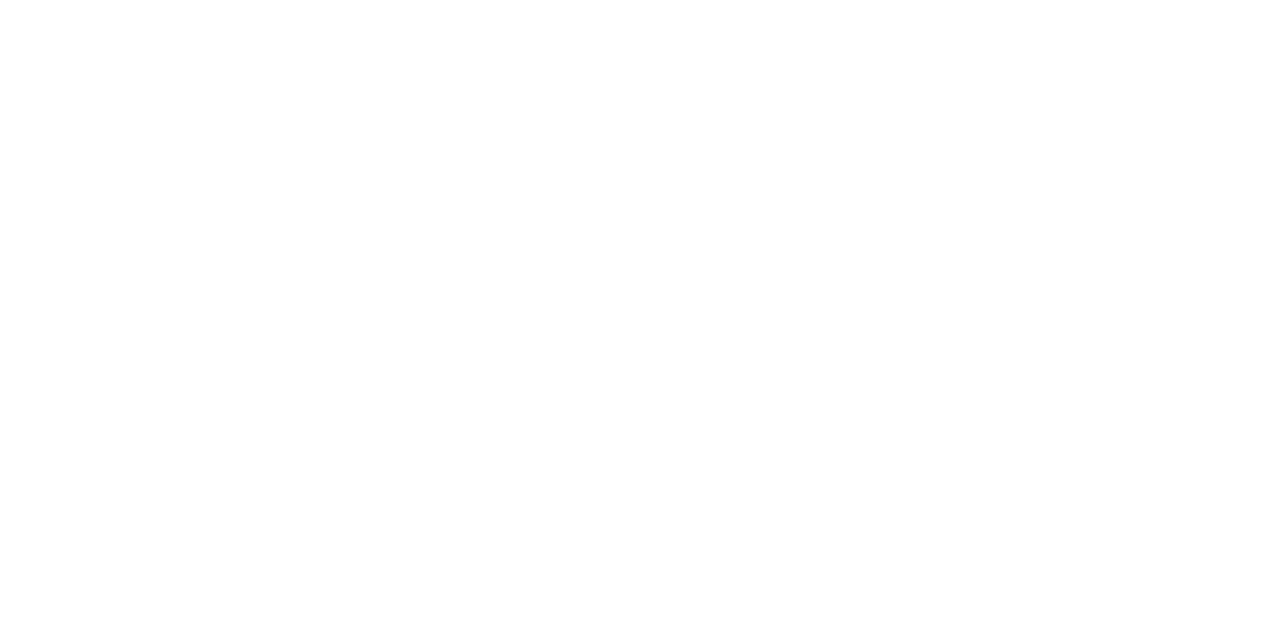
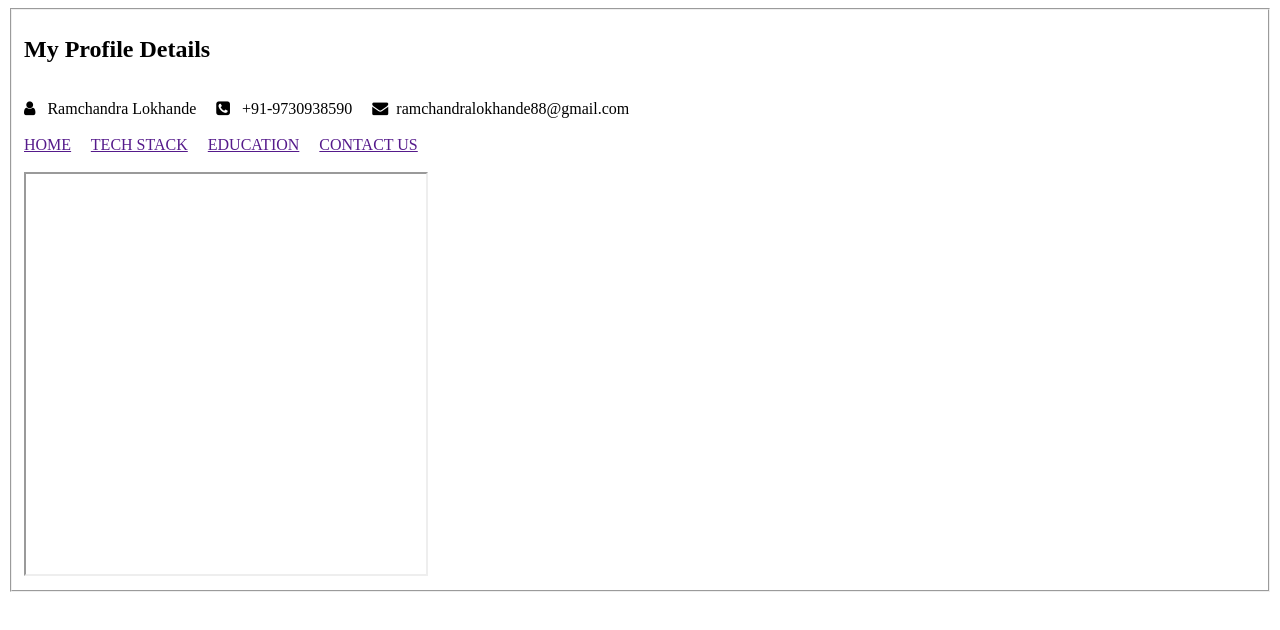
Before and after one commit to RamchandraLokhande/my-profile, a plain HTML site: page index.html in a window 1280 px wide. Drawn offline with Linux system fonts and the light colour scheme.

Commit message:
header section added
index.html assignment

```diff
--- a/index.html
+++ b/index.html
@@ -4,8 +4,28 @@
     <meta charset="UTF-8">
     <meta name="viewport" content="width=device-width, initial-scale=1.0">
     <title>Document</title>
+    <link
+    rel="stylesheet"
+    href="https://cdnjs.cloudflare.com/ajax/libs/font-awesome/4.7.0/css/font-awesome.min.css"
+  />
 </head>
 <body>
+    <fieldset>
+    <h2>My Profile Details</h2>
+    <br>
+    <i class="fa fa-user" aria-hidden="true"> &nbsp; Ramchandra Lokhande</i>&nbsp; &nbsp;&nbsp;
+    <i class="fa fa-phone-square" aria-hidden="true"> &nbsp; +91-9730938590</i>&nbsp; &nbsp;&nbsp;
+    <i class="fa fa-envelope" aria-hidden="true">&nbsp; ramchandralokhande88@gmail.com</i>
+    <br>
 
+    <br>
+    <a href="">HOME</a>&nbsp; &nbsp;&nbsp;
+    <a href="">TECH STACK</a>&nbsp; &nbsp;&nbsp;
+    <a href="">EDUCATION</a>&nbsp; &nbsp;&nbsp;
+    <a href="">CONTACT US</a>
+    <br>
+    <br>
+    <iframe width="400px" height="400px"></iframe>
+    </fieldset>
 </body>
 </html>
```
